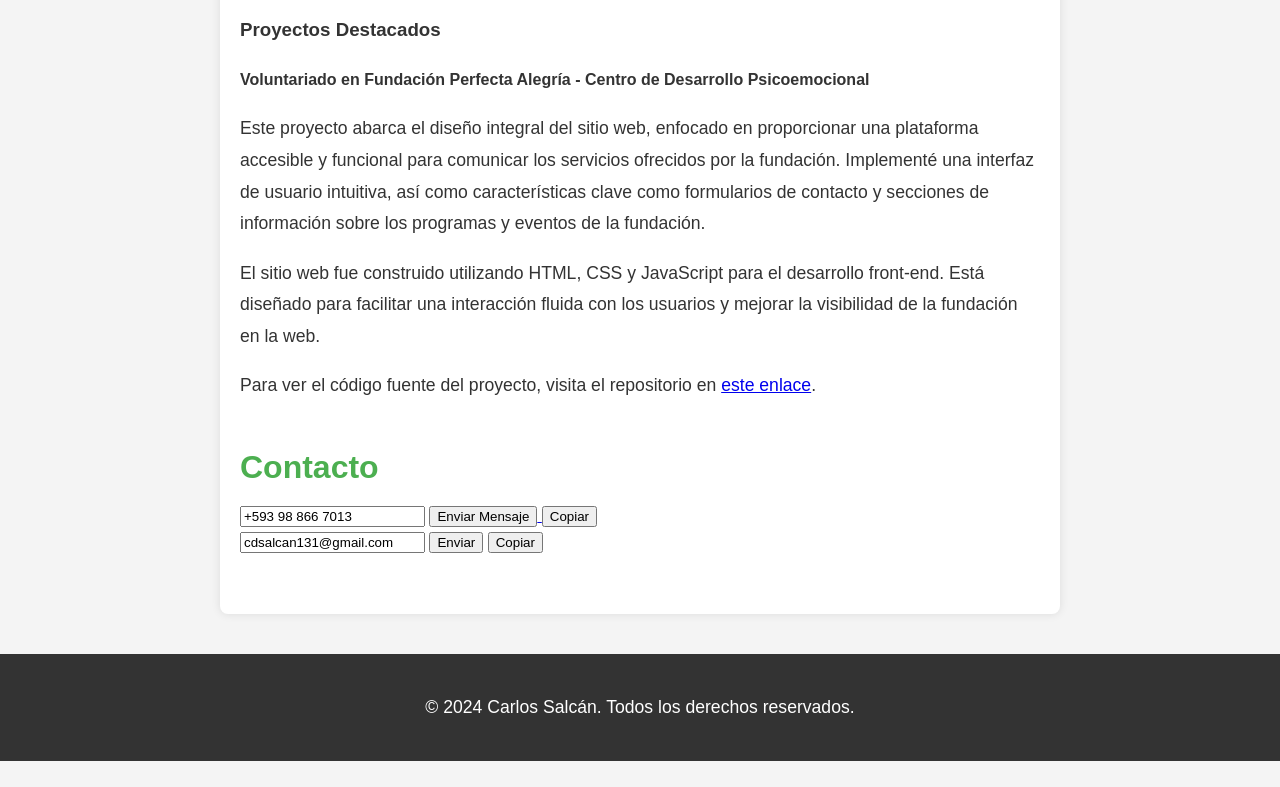
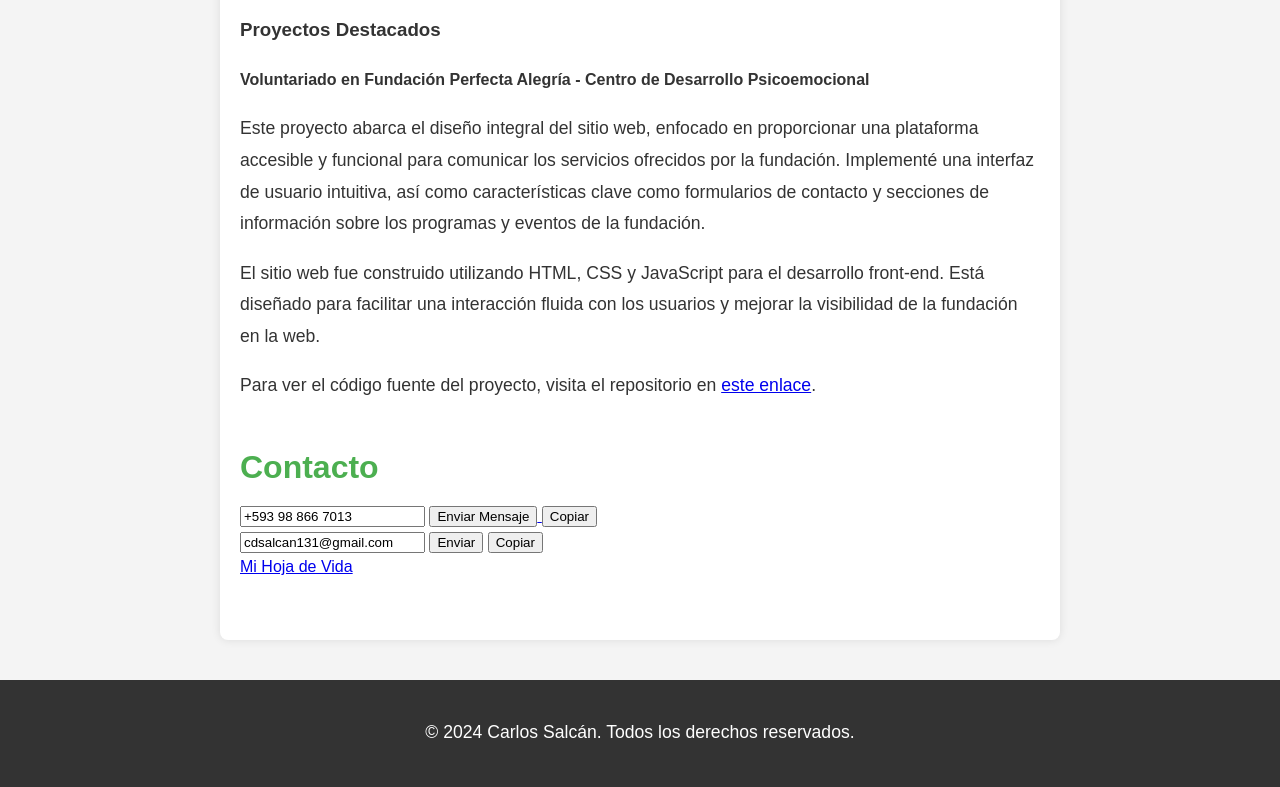
Before and after one commit to CarlosSalcan/Carlos_Salcan, a plain HTML site: page index.html in a window 1280 px wide. Shown: the part 1240-2027 px from the top of the page. Before the commit the page ends 2001 px from the top, so only its background shows below. Drawn offline with Linux system fonts and the light colour scheme.

Commit message:
Agregar enlace de descarga CV
- Añadida una carpeta 'docs' para organizar archivos del proyecto.
- Agregado un enlace de descarga para CV en la sección de contacto.

```diff
--- a/index.html
+++ b/index.html
@@ -104,6 +104,9 @@
                 <button>Enviar</button>
                 <button>Copiar</button>
             </div>
+            <div class="cv">
+                <a href="./docs/cvCarlosSalcan.pdf" download class="btn">Mi Hoja de Vida</a>
+            </div>
         </section>
     </main>
 
```
Also changed, not shown: 1 other file.
